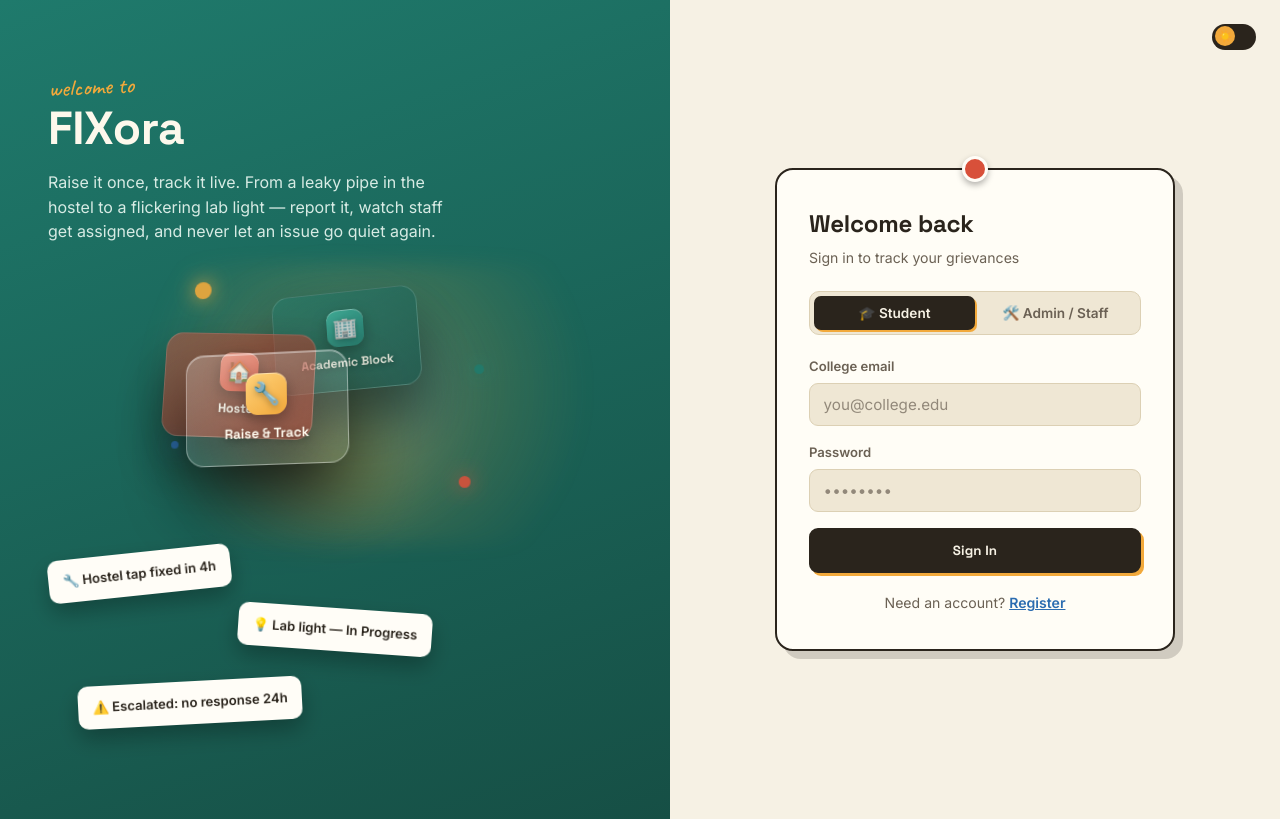
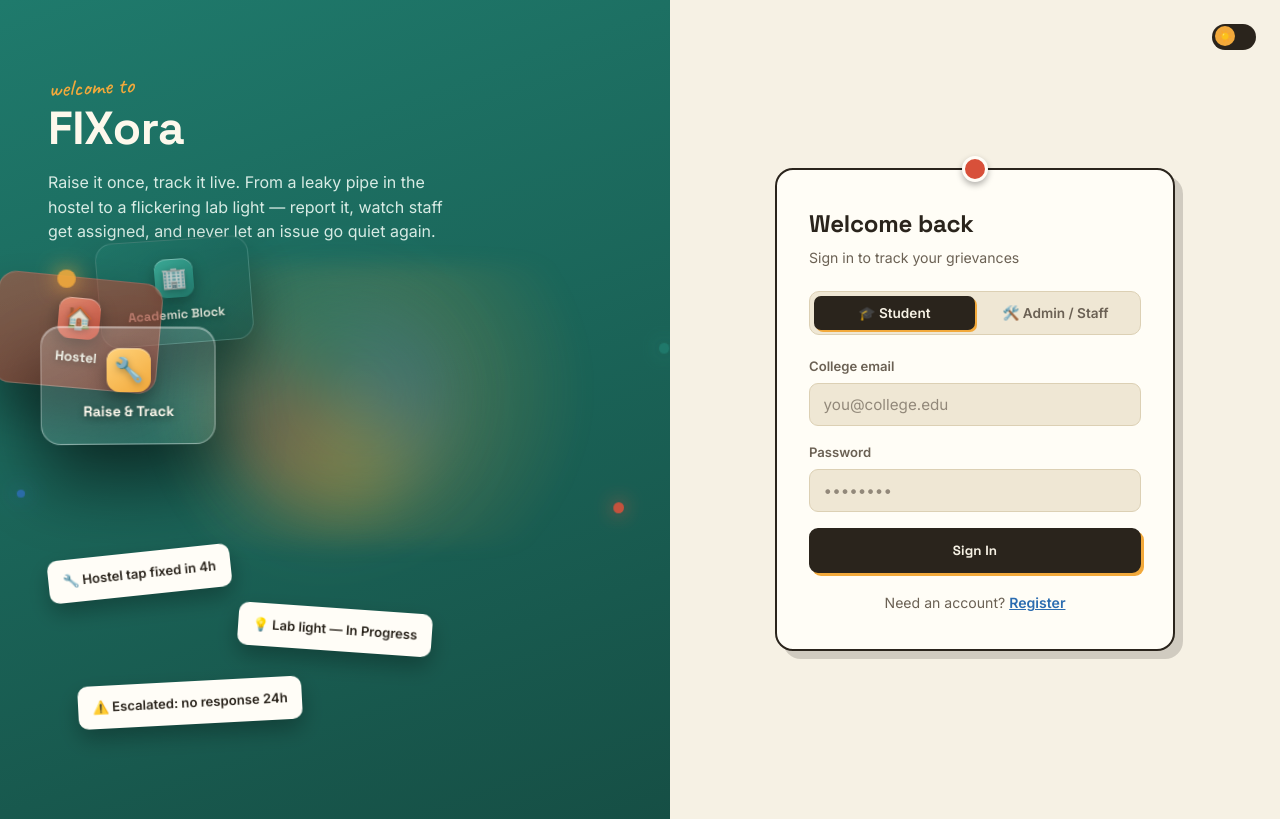
Before and after one commit to Kripa-2805/Team-CodeQuest---Kripa, a React (Vite) app in the folder frontend/: page / in a window 1280 px wide. Built offline with nearby package versions, Linux system fonts and the light colour scheme.

Commit message:
Update index.css

```diff
--- a/frontend/src/index.css
+++ b/frontend/src/index.css
@@ -387,18 +387,34 @@ input[type="file"] { padding: 0.5rem; cursor: pointer; }
   background: conic-gradient(from 0deg, var(--marigold), var(--coral), var(--teal), var(--sky), var(--marigold));
   opacity: 0.22;
   filter: blur(28px);
-  animation: ring-spin 12s linear infinite;
+  animation: ring-spin 12s linear infinite, ring-pulse 3.5s ease-in-out infinite;
   z-index: 0;
 }
 @keyframes ring-spin { to { transform: rotate(360deg); } }
+@keyframes ring-pulse {
+  0%, 100% { opacity: 0.18; }
+  50% { opacity: 0.32; }
+}
 
-.hero-3d-stage {
+.hero-3d-orbit {
   position: relative;
   width: 270px;
   height: 190px;
   transform-style: preserve-3d;
   transition: transform 0.15s ease-out;
   z-index: 1;
+}
+
+.hero-3d-stage {
+  position: relative;
+  width: 100%;
+  height: 100%;
+  transform-style: preserve-3d;
+  animation: stage-spin 9s ease-in-out infinite;
+}
+@keyframes stage-spin {
+  0%, 100% { transform: rotateY(-6deg) rotateX(2deg) translateZ(0); }
+  50% { transform: rotateY(10deg) rotateX(-3deg) translateZ(10px); }
 }
 
 .hero-3d-card {
@@ -439,22 +455,36 @@ input[type="file"] { padding: 0.5rem; cursor: pointer; }
   background: linear-gradient(155deg, rgba(31,122,108,0.55), rgba(20,80,70,0.75));
   border: 1px solid rgba(255,255,255,0.18);
   box-shadow: 0 30px 50px rgba(0,0,0,0.45);
-  transform: translateZ(-90px) translate(52px, -40px) rotateZ(-4deg);
   opacity: 0.85;
+  animation: float-back 4.5s ease-in-out infinite;
+}
+@keyframes float-back {
+  0%, 100% { transform: translateZ(-90px) translate(52px, -40px) rotateZ(-4deg) translateY(0); }
+  50% { transform: translateZ(-90px) translate(52px, -46px) rotateZ(-6deg) translateY(-12px); }
 }
 .card-mid {
   background: linear-gradient(155deg, rgba(216,80,58,0.55), rgba(150,50,35,0.75));
   border: 1px solid rgba(255,255,255,0.18);
   box-shadow: 0 30px 50px rgba(0,0,0,0.45);
-  transform: translateZ(-10px) translate(-46px, 18px) rotateZ(3deg);
   opacity: 0.92;
+  animation: float-mid 3.6s ease-in-out infinite;
+  animation-delay: 0.3s;
+}
+@keyframes float-mid {
+  0%, 100% { transform: translateZ(-10px) translate(-46px, 18px) rotateZ(3deg) translateY(0); }
+  50% { transform: translateZ(-10px) translate(-46px, 10px) rotateZ(5deg) translateY(-14px); }
 }
 .card-front {
   background: linear-gradient(155deg, rgba(255,255,255,0.22), rgba(255,255,255,0.06));
   border: 1px solid rgba(255,255,255,0.35);
   box-shadow: 0 35px 65px rgba(0,0,0,0.55), inset 0 1px 0 rgba(255,255,255,0.4);
-  transform: translateZ(80px) translate(4px, 55px) rotateZ(-1deg);
   overflow: hidden;
+  animation: float-front 4s ease-in-out infinite;
+  animation-delay: 0.6s;
+}
+@keyframes float-front {
+  0%, 100% { transform: translateZ(80px) translate(4px, 55px) rotateZ(-1deg) translateY(0); }
+  50% { transform: translateZ(90px) translate(4px, 46px) rotateZ(1deg) translateY(-16px); }
 }
 .c3d-shine {
   position: absolute;
@@ -473,46 +503,51 @@ input[type="file"] { padding: 0.5rem; cursor: pointer; }
   position: absolute;
   border-radius: 50%;
   opacity: 0.9;
-  animation: orb-float 4.5s ease-in-out infinite;
   box-shadow: 0 0 18px currentColor;
 }
 .orb-a {
   width: 16px; height: 16px;
   background: var(--marigold); color: var(--marigold);
   top: -14px; left: 6px;
-  transform: translateZ(120px);
-  animation-delay: 0s;
+  animation: orbit-a 5s linear infinite;
+}
+@keyframes orbit-a {
+  0% { transform: translateZ(120px) rotate(0deg) translateX(18px) rotate(0deg); }
+  100% { transform: translateZ(120px) rotate(360deg) translateX(18px) rotate(-360deg); }
 }
 .orb-b {
   width: 11px; height: 11px;
   background: var(--coral); color: var(--coral);
   bottom: 4px; right: -4px;
-  transform: translateZ(50px);
-  animation-delay: 0.7s;
+  animation: orbit-b 4s linear infinite reverse;
+}
+@keyframes orbit-b {
+  0% { transform: translateZ(50px) rotate(0deg) translateX(14px) rotate(0deg); }
+  100% { transform: translateZ(50px) rotate(360deg) translateX(14px) rotate(-360deg); }
 }
 .orb-c {
   width: 9px; height: 9px;
   background: var(--teal); color: var(--teal);
   top: 70px; right: -18px;
-  transform: translateZ(130px);
+  animation: orb-float 3.2s ease-in-out infinite;
   animation-delay: 1.3s;
 }
 .orb-d {
   width: 7px; height: 7px;
   background: var(--sky); color: var(--sky);
   bottom: 40px; left: -16px;
-  transform: translateZ(100px);
+  animation: orb-float 3.8s ease-in-out infinite;
   animation-delay: 2s;
 }
 @keyframes orb-float {
-  0%, 100% { transform: translateY(0) translateZ(var(--z, 60px)) scale(1); }
-  50% { transform: translateY(-16px) translateZ(var(--z, 60px)) scale(1.15); }
+  0%, 100% { transform: translateZ(100px) translateY(0) scale(1); }
+  50% { transform: translateZ(100px) translateY(-18px) scale(1.2); }
 }
 
 @media (max-width: 880px) {
   .hero-3d-scene { height: 190px; margin-bottom: 1.2rem; }
   .hero-3d-ring { width: 190px; height: 190px; }
-  .hero-3d-stage { width: 220px; height: 160px; }
+  .hero-3d-orbit { width: 220px; height: 160px; }
   .hero-3d-card { width: 130px; height: 90px; }
 }
 
```
